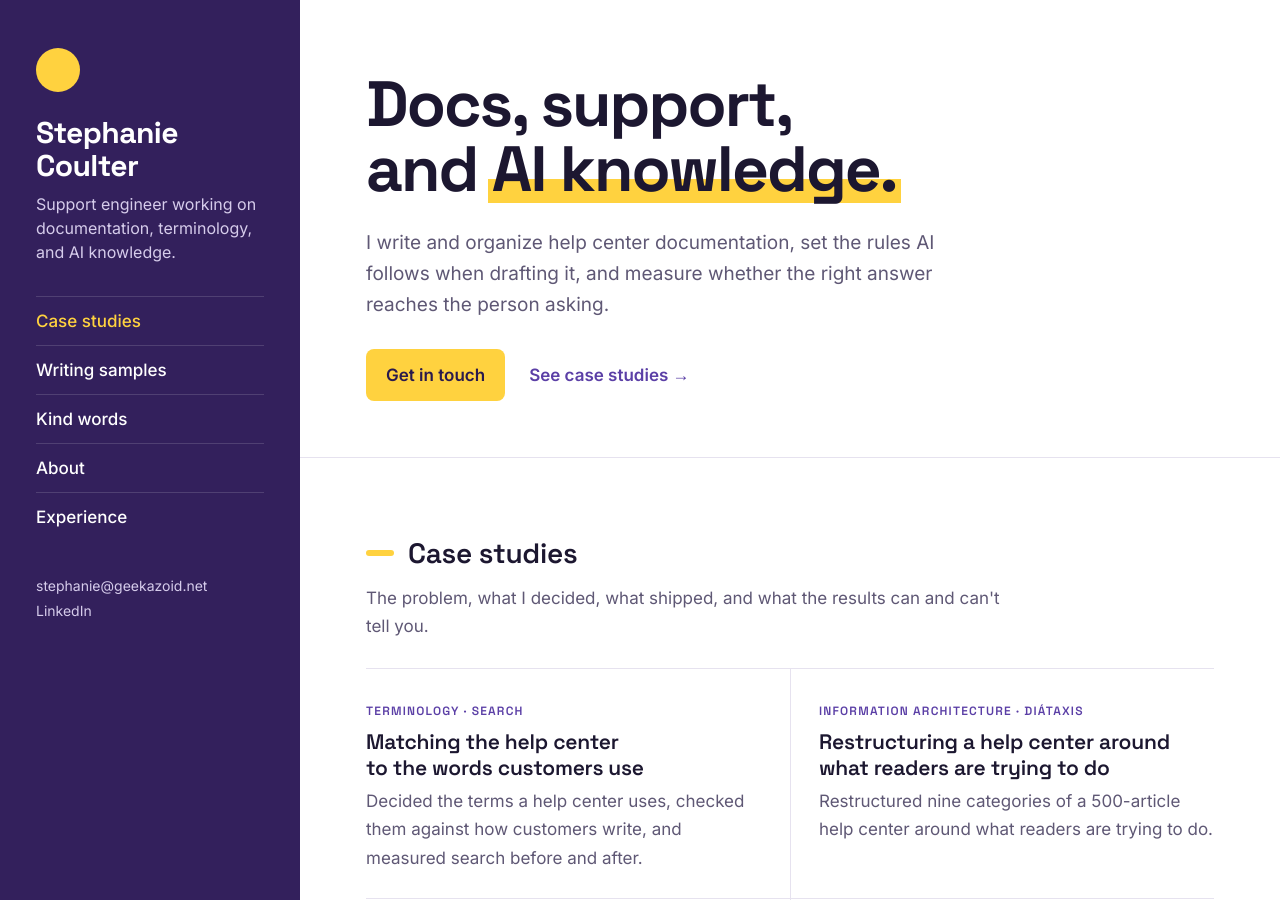
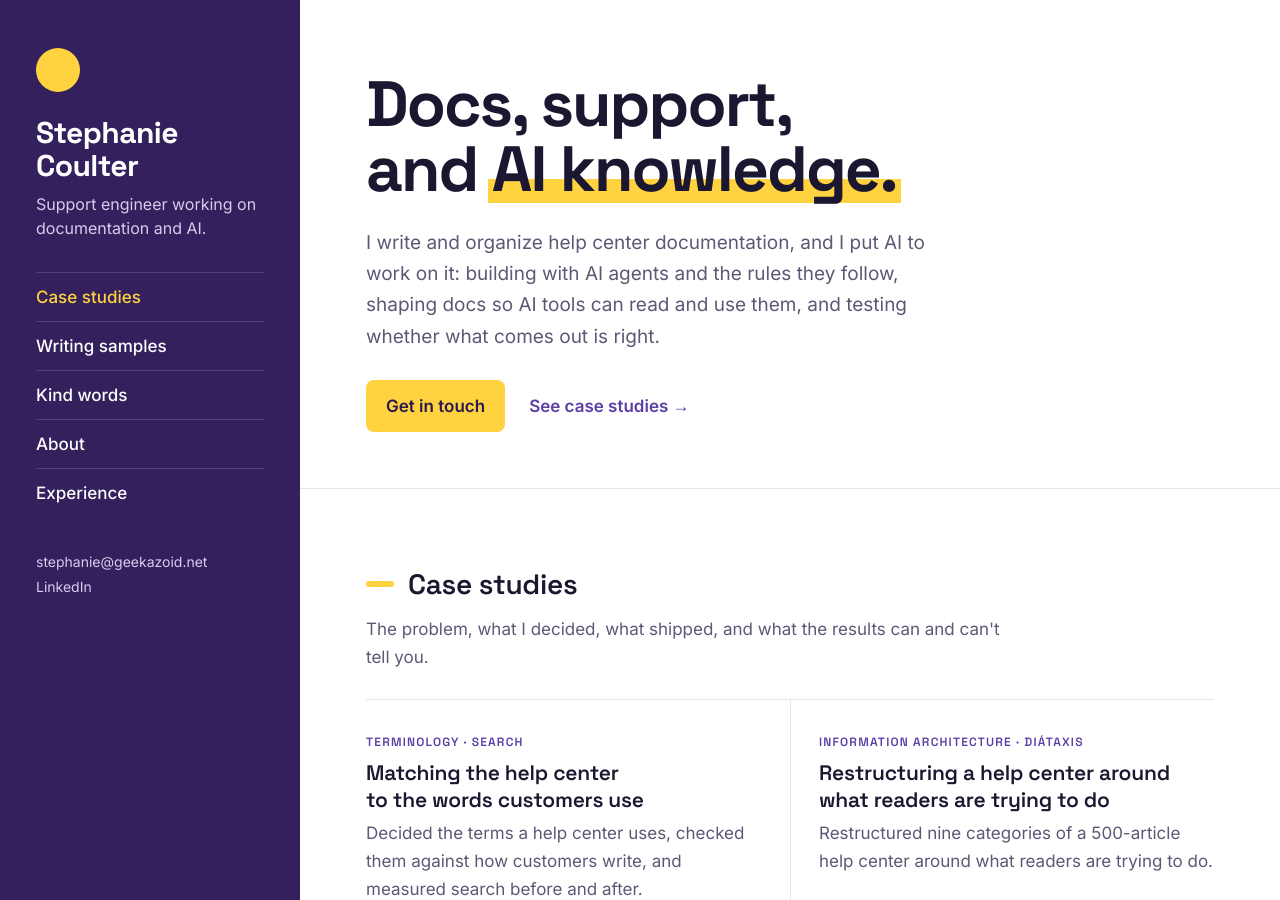
Before and after one commit to stephanoodle/portfolio, a Jekyll site: the page built from index.html, in a window 1280 px wide and 900 px high. Built offline with Jekyll 4.4.1, drawn with Linux system fonts in a browser that asks for light colours; some of the changed text lies outside the part shown.

Commit message:
Broaden the AI story: building with agents, docs AI can use, and checking the answers

```diff
--- a/_config.yml
+++ b/_config.yml
@@ -1,5 +1,5 @@
 title: Stephanie Coulter
-description: Support engineer working on documentation, terminology, and whether answers are right, for people and for AI.
+description: Support engineer working on documentation and AI — building with AI agents, writing docs AI can use, and testing whether the answers are right.
 lang: en
 
 # Project site at stephanoodle.github.io/portfolio. Set to "" if it moves to its own domain.
--- a/_layouts/default.html
+++ b/_layouts/default.html
@@ -23,7 +23,7 @@
   <aside class="side">
     <div class="mark" aria-hidden="true"></div>
     <a class="name" href="{{ '/' | relative_url }}">Stephanie Coulter</a>
-    <p class="tagline">Support engineer working on documentation, terminology, and AI knowledge.</p>
+    <p class="tagline">Support engineer working on documentation and AI.</p>
     <nav aria-label="Sections">
       <a href="{{ '/#work' | relative_url }}" data-section="work">Case studies</a>
       <a href="{{ '/#writing' | relative_url }}" data-section="writing">Writing samples</a>
@@ -45,7 +45,7 @@
     <section class="closing">
       <div class="wrap">
         <h2>Let's talk.</h2>
-        <p>If you're working on documentation, support, or getting AI to answer correctly, I'd love to hear about it.</p>
+        <p>If you're working on documentation, support, or putting AI to work, I'd love to hear about it.</p>
         <div class="actions">
           <a class="btn" href="mailto:stephanie@geekazoid.net">Email me</a>
           <a class="text" href="https://www.linkedin.com/in/stephanie-j-coulter/">LinkedIn →</a>
--- a/index.html
+++ b/index.html
@@ -5,7 +5,7 @@ layout: default
 <section class="hero">
   <div class="wrap">
     <h1>Docs, support, and <span>AI knowledge.</span></h1>
-    <p>I write and organize help center documentation, set the rules AI follows when drafting it, and measure whether the right answer reaches the person asking.</p>
+    <p>I write and organize help center documentation, and I put AI to work on it: building with AI agents and the rules they follow, shaping docs so AI tools can read and use them, and testing whether what comes out is right.</p>
     <div class="actions">
       <a class="btn" href="mailto:stephanie@geekazoid.net">Get in touch</a>
       <a class="text" href="#work">See case studies →</a>
@@ -86,7 +86,7 @@ layout: default
       <div>
         <p>Before support I worked in hospitals, first as a patient care assistant on a behavioral health unit, then registering patients in an emergency department. That's documentation where accuracy, protocol, and deadlines matter, with people who are often having a very bad day.</p>
         <p>It turned out to be the same work in a different building. From IT service desks to a COVID-19 testing company to a domain registrar, the thread has stayed the same: get the details right, and write them down so the next person can too.</p>
-        <p>Today I split my time between the support queue and the layer underneath it: the documentation, terminology, and AI rules that people and machines both answer from.</p>
+        <p>Today I split my time between the support queue and the layer underneath it: the documentation and terminology people and AI both rely on, and the AI agents and rules I use to build and maintain it.</p>
       </div>
       <div class="facts">
         <h3 class="label">Certifications</h3>
@@ -123,7 +123,7 @@ layout: default
     </ol>
     <div class="skills grid2">
       <div><span class="label">Documentation</span><p>Docs as code, Git and GitHub, Markdown, Diátaxis, controlled vocabulary, knowledge bases</p></div>
-      <div><span class="label">AI</span><p>Claude, Cursor, AGENTS.md and rules files, retrieval evaluation, llms.txt, AI search</p></div>
+      <div><span class="label">AI</span><p>Claude Code, Cursor, AI agents and automation, AGENTS.md and rules files, llms.txt, AI search, retrieval evaluation</p></div>
       <div><span class="label">Domains and DNS</span><p>DNS, DNSSEC, domain transfers, SSL/TLS, ICANN and NIS2 compliance, email authentication</p></div>
       <div><span class="label">Support tools</span><p>Front, Zendesk, Help Scout, Jira, Stripe, Airtable</p></div>
     </div>
```
